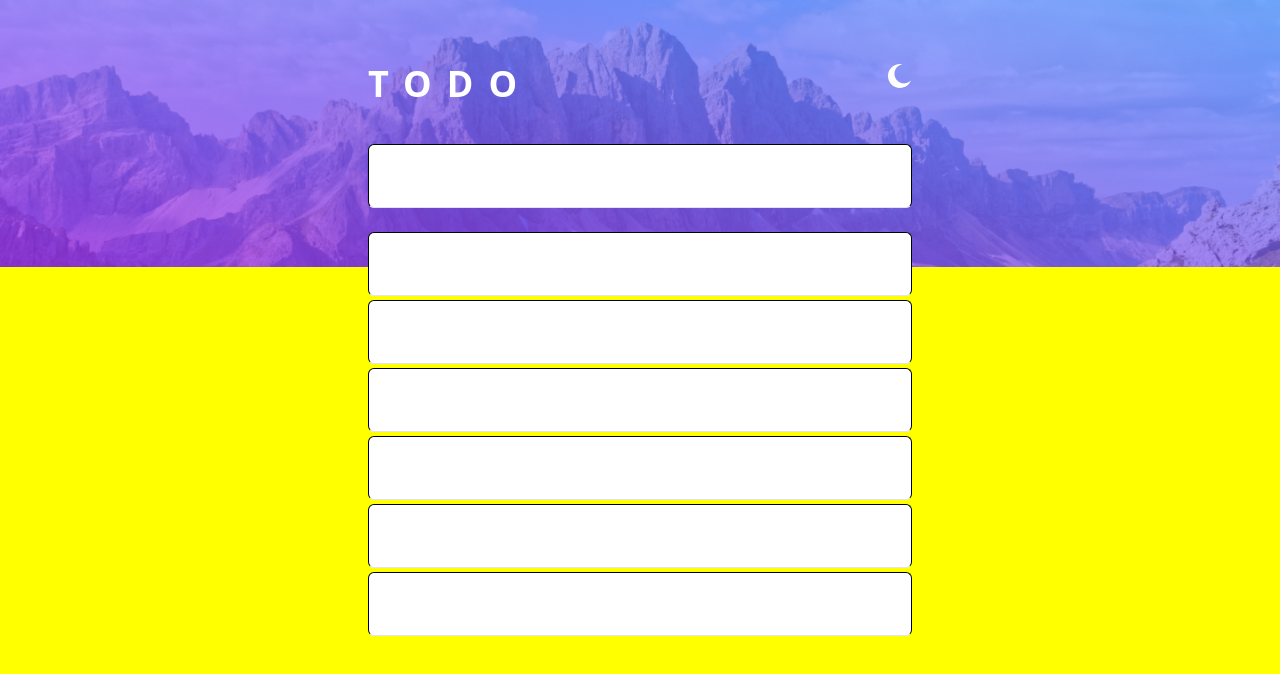
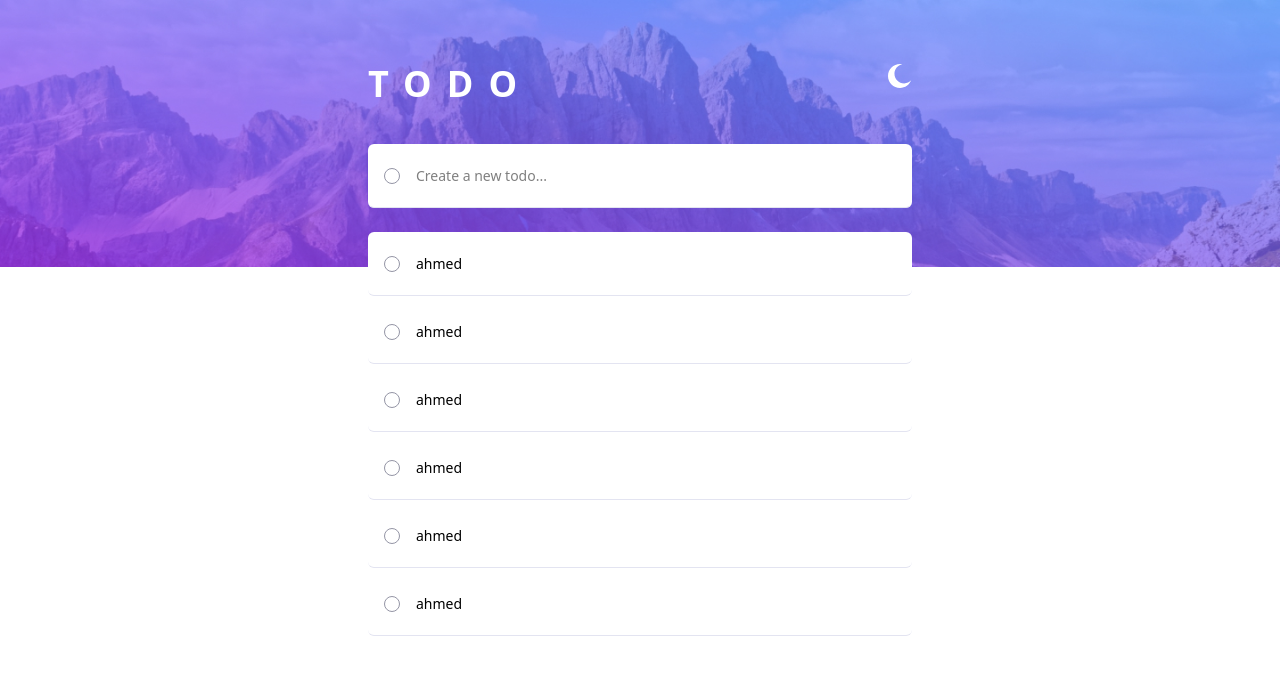
Before and after one commit to AhmedHesham303/Todo, a React (Vite) app: page / in a window 1280 px wide. Shown: the top 674 px of the page. Built offline with nearby package versions, Linux system fonts and the light colour scheme.

Commit message:
adding rows main structure

```diff
--- a/src/components/Header.jsx
+++ b/src/components/Header.jsx
@@ -3,7 +3,9 @@ import ThemeToggle from "./ThemeToggle";
 function Header() {
   return (
     <header className="flex justify-between w-full mt-16 mb-10">
-      <h1 className="text-4xl  font-bold tracking-[15px] font-josefin">TODO</h1>
+      <h1 className="text-4xl text-white font-bold tracking-[15px] font-josefin">
+        TODO
+      </h1>
       <ThemeToggle />
     </header>
   );
--- a/src/components/TodoRow.jsx
+++ b/src/components/TodoRow.jsx
@@ -1,6 +1,9 @@
-function TodoRow() {
+function TodoRow({ text = "ahmed" }) {
   return (
-    <div className="w-full h-16 bg-white border-b-[#E3E4F1] border-1 rounded-md mb-1"></div>
+    <div className="flex items-center h-16 border-b border-[#E3E4F1] rounded-md mb-1 px-4 bg-white">
+      <div className="w-4 h-4 rounded-full border border-[#9495A5] mr-4"></div>
+      <div className="flex-1 bg-transparent outline-none text-sm">{text}</div>
+    </div>
   );
 }
 
--- a/src/components/TodoRowHeader.jsx
+++ b/src/components/TodoRowHeader.jsx
@@ -1,6 +1,12 @@
 function TodoRowHeader() {
   return (
-    <div className="w-full h-16 bg-white border-b-[#E3E4F1] border-1 rounded-md mb-6"></div>
+    <div className="flex items-center h-16 border-b border-[#E3E4F1] rounded-md mb-6 px-4 bg-white">
+      <div className="w-4 h-4 rounded-full border border-[#9495A5] mr-4"></div>
+      <input
+        className="flex-1 bg-transparent outline-none text-sm"
+        placeholder="Create a new todo..."
+      />
+    </div>
   );
 }
 
--- a/src/index.css
+++ b/src/index.css
@@ -7,16 +7,16 @@
   body {
     @apply bg-contain bg-no-repeat flex justify-center items-center;
     background-image: url("/src/assets/background-img-light.jpg");
-    background-color: yellow;
   }
   .dark body {
     background-image: url("/src/assets/Bitmap.jpg");
     background-color: black;
   }
-  h1 {
-    @apply text-white;
+
+  input {
+    @apply bg-white;
   }
-  .dark h1 {
-    @apply text-black bg-white;
+  .dark input {
+    @apply bg-[#25273D];
   }
 }
```
